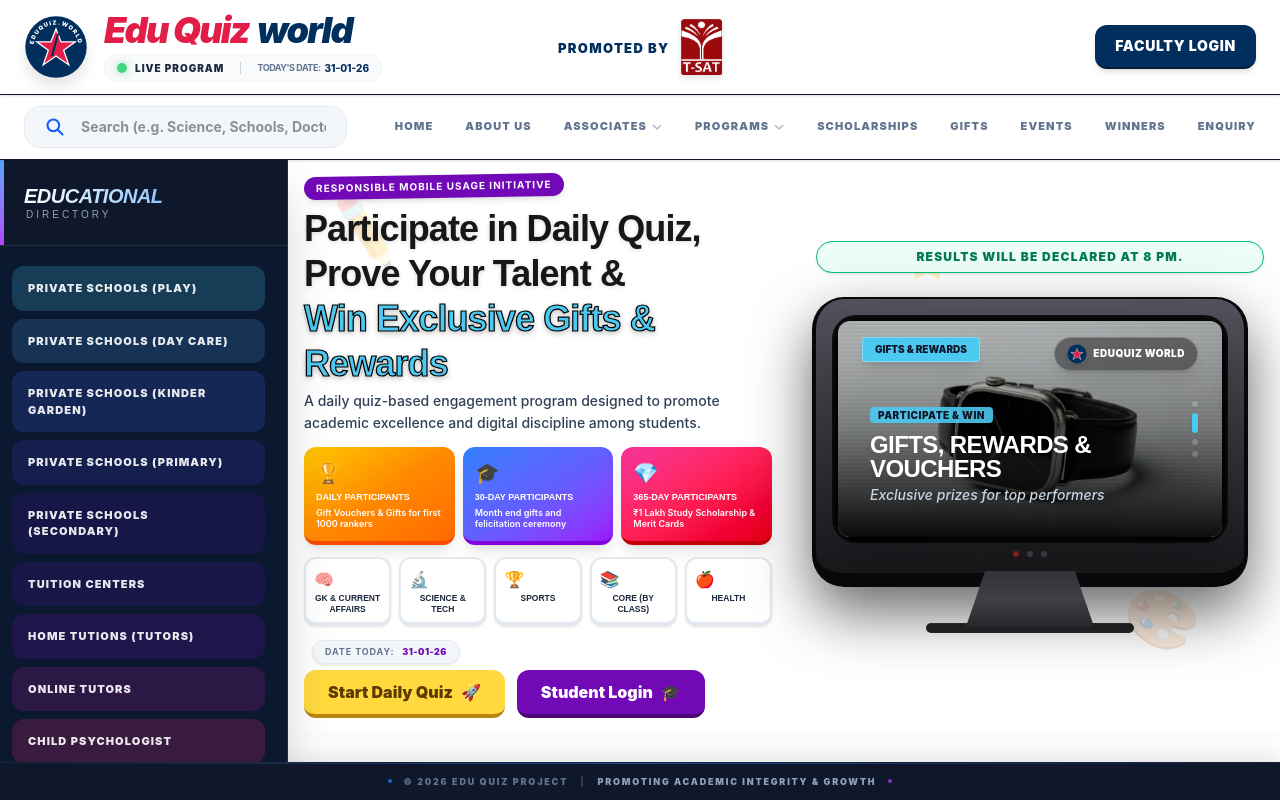
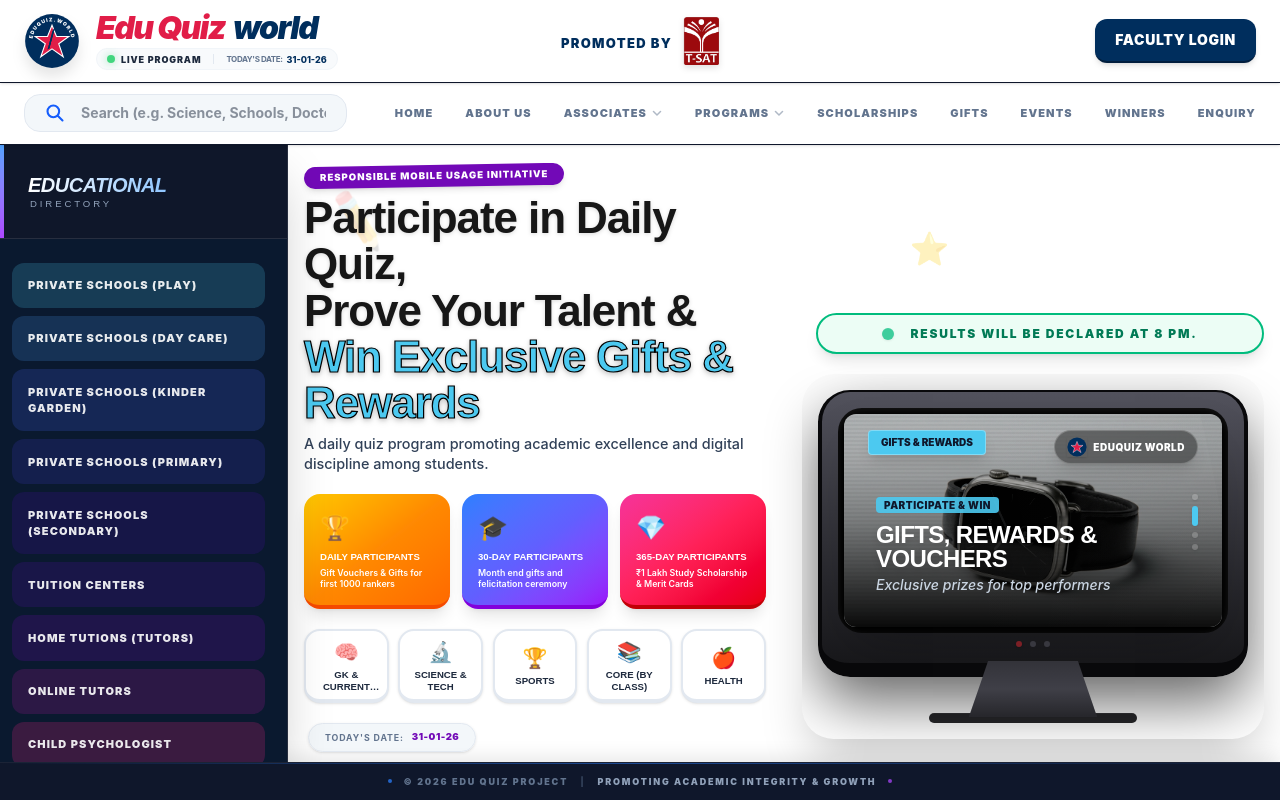
Before and after one commit to lovaraju987/edu_quiz_vajra, a Next.js app: page / in a window 1280 px wide. Built offline with nearby package versions, Linux system fonts and the light colour scheme.

Commit message:
screen compatibility

```diff
--- a/app/components/Header.tsx
+++ b/app/components/Header.tsx
@@ -61,10 +61,10 @@
             <div className="max-w-[1700px] mx-auto">
                 <header className="flex flex-col">
                     {/* Main Identity Bar */}
-                    <div className="px-4 md:px-6 py-2 md:py-3 flex flex-col lg:flex-row items-center justify-between gap-4">
+                    <div className="px-4 md:px-6 py-[clamp(0.5rem,1.5vh,1rem)] flex flex-col lg:flex-row items-center justify-between gap-4">
                         <div className="flex items-center gap-4 shrink-0">
                             {/* Star Logo - Refined Geometry */}
-                            <Link href="/" className="relative w-16 h-16 drop-shadow-xl active:scale-95 transition-all block">
+                            <Link href="/" className="relative w-[clamp(3.5rem,7vh,5rem)] h-[clamp(3.5rem,7vh,5rem)] drop-shadow-xl active:scale-95 transition-all block">
                                 <svg viewBox="0 0 100 100" className="w-full h-full">
                                     <defs>
                                         <path id="circlePathTop" d="M 50, 50 m -35, 0 a 35,35 0 1,1 70,0 a 35,35 0 1,1 -70,0" />
@@ -103,20 +103,20 @@
                             {/* Text Branding & Integrated Live Info */}
                             <div className="flex flex-col">
                                 <div className="flex items-baseline gap-2">
-                                    <span className="text-4xl font-black text-[#e11d48] tracking-tighter italic leading-none">Edu Quiz</span>
-                                    <span className="text-4xl font-black text-[#002e5d] tracking-tighter italic leading-none">world</span>
+                                    <span className="text-[clamp(1.5rem,4vh,2.5rem)] font-black text-[#e11d48] tracking-tighter italic leading-none whitespace-nowrap">Edu Quiz</span>
+                                    <span className="text-[clamp(1.5rem,4vh,2.5rem)] font-black text-[#002e5d] tracking-tighter italic leading-none whitespace-nowrap">world</span>
                                 </div>
 
                                 {/* Live Section - Prominent & Beside Text */}
-                                <div className="flex items-center gap-4 mt-1.5 px-3 py-1.5 bg-slate-50 border border-slate-100 rounded-full w-fit">
-                                    <div className="flex items-center gap-2">
-                                        <div className="w-2.5 h-2.5 rounded-full bg-green-500 animate-pulse shadow-[0_0_8px_rgba(34,197,94,0.6)]"></div>
-                                        <span className="text-[10px] font-black text-slate-800 uppercase tracking-widest leading-none">LIVE PROGRAM</span>
+                                <div className="flex items-center gap-3 mt-1 px-2.5 py-1 bg-slate-50 border border-slate-100 rounded-full w-fit">
+                                    <div className="flex items-center gap-1.5">
+                                        <div className="w-2 h-2 rounded-full bg-green-500 animate-pulse shadow-[0_0_8px_rgba(34,197,94,0.6)]"></div>
+                                        <span className="text-[9px] font-black text-slate-800 uppercase tracking-widest leading-none">LIVE PROGRAM</span>
                                     </div>
-                                    <div className="h-3 w-[1px] bg-slate-300"></div>
+                                    <div className="h-2.5 w-[1px] bg-slate-200"></div>
                                     <div className="flex items-center gap-1">
-                                        <span className="text-[9px] font-bold text-slate-500 uppercase tracking-tighter">TODAY'S DATE:</span>
-                                        <span className="text-[10px] font-extrabold text-[#002e5d] leading-none">{today}</span>
+                                        <span className="text-[8px] font-bold text-slate-500 uppercase tracking-tighter">TODAY'S DATE:</span>
+                                        <span className="text-[9px] font-extrabold text-[#002e5d] leading-none">{today}</span>
                                     </div>
                                 </div>
                             </div>
@@ -130,7 +130,7 @@
                             <img
                                 src="/images/t-sat-logo.png"
                                 alt="T-SAT Logo"
-                                className="h-10 lg:h-14 w-auto object-contain drop-shadow-md hover:scale-105 transition-transform"
+                                className="h-[clamp(2rem,6vh,4rem)] w-auto object-contain drop-shadow-md hover:scale-105 transition-transform"
                             />
                         </div>
 
--- a/app/components/Navbar.tsx
+++ b/app/components/Navbar.tsx
@@ -79,8 +79,8 @@
         }
     };
     return (
-        <header className="sticky top-0 z-40 w-full border-b bg-white/95 backdrop-blur-md shadow-sm py-1">
-            <div className="max-w-[1700px] mx-auto flex h-14 items-center justify-between px-4 lg:px-6">
+        <header className="sticky top-0 z-40 w-full border-b bg-white/95 backdrop-blur-md shadow-sm py-[clamp(0.25rem,0.8vh,0.5rem)]">
+            <div className="max-w-[1700px] mx-auto flex h-[clamp(3rem,6vh,4rem)] items-center justify-between px-4 lg:px-6">
                 <div className="flex-1 flex justify-start items-center gap-4">
                     {/* Mobile Menu Button */}
                     <button
@@ -95,7 +95,7 @@
 
                     <form
                         onSubmit={handleSearch}
-                        className="flex items-center gap-4 bg-slate-100/80 px-4 lg:px-5 py-2.5 rounded-2xl border border-slate-200 focus-within:border-blue-600 focus-within:bg-white transition-all w-full max-w-[500px]"
+                        className="flex items-center gap-4 bg-slate-100/80 px-4 lg:px-5 py-[clamp(0.4rem,1vh,0.75rem)] rounded-2xl border border-slate-200 focus-within:border-blue-600 focus-within:bg-white transition-all w-full max-w-[500px]"
                     >
                         <div className="text-blue-600">
                             <svg className="w-5 h-5" fill="none" stroke="currentColor" viewBox="0 0 24 24">
--- a/app/components/SideNavbar.tsx
+++ b/app/components/SideNavbar.tsx
@@ -29,13 +29,13 @@
                 lg:translate-x-0 lg:static lg:z-30
             `}>
                 {/* Header Section - FIXED TOP */}
-                <div className="relative p-6 border-b border-white/10 bg-[#0f172a] shrink-0">
+                <div className="relative p-[clamp(1.2rem,4vh,1.75rem)] border-b border-white/10 bg-[#0f172a] shrink-0">
                     <div className="absolute top-0 left-0 w-1 h-full bg-gradient-to-b from-blue-400 to-purple-500"></div>
                     <div className="flex items-center justify-between">
                         <div>
-                            <h2 className="text-white font-black text-xl leading-tight tracking-tight uppercase italic flex flex-col">
+                            <h2 className="text-white font-black text-[clamp(1.1rem,2.5vh,1.3rem)] leading-tight tracking-tight uppercase italic flex flex-col">
                                 <span className="bg-clip-text text-transparent bg-gradient-to-r from-white to-blue-300">Educational</span>
-                                <span className="text-[10px] tracking-[0.3em] font-medium text-slate-400 not-italic ml-0.5">DIRECTORY</span>
+                                <span className="text-[clamp(9px,1.2vh,11px)] tracking-[0.3em] font-medium text-slate-400 not-italic ml-0.5">DIRECTORY</span>
                             </h2>
                         </div>
                         <button onClick={onClose} className="lg:hidden text-white/50 hover:text-white p-2 rounded-full hover:bg-white/5 transition-colors">
@@ -47,12 +47,6 @@
                 </div>
 
                 {/* Navigation Items - INTERNAL SCROLLING AREA */}
-                {/*
-                    CRITICAL:
-                    1. flex-1 allows it to take all remaining vertical space.
-                    2. overflow-y-scroll forces the scrollbar track for visibility.
-                    3. min-h-0 prevents the container from expanding past its bounds.
-                */}
                 <nav className="flex-1 overflow-y-scroll overflow-x-hidden min-h-0 bg-[#0a192f] custom-sidebar-scroll" style={{ scrollbarGutter: 'stable' }}>
                     <style jsx global>{`
                         /* Global Scrollbar Styles for the Sidebar */
@@ -77,7 +71,7 @@
                         }
                     `}</style>
 
-                    <div className="py-5 px-3 space-y-2 pb-32">
+                    <div className="py-[clamp(1rem,3vh,1.5rem)] px-3 space-y-[clamp(0.2rem,1vh,0.6rem)] pb-32">
                         {menuItems.map((item) => (
                             <Link
                                 key={item.href}
@@ -92,8 +86,8 @@
                                     style={{ backgroundColor: item.color }}
                                 />
 
-                                <div className="relative z-10 flex items-center justify-between px-4 py-3.5 text-white/90">
-                                    <span className="text-[11px] font-black tracking-widest uppercase group-hover:text-white group-hover:drop-shadow-[0_0_8px_var(--hover-color)] transition-all">
+                                <div className="relative z-10 flex items-center justify-between px-4 py-[clamp(0.7rem,1.8vh,1rem)] text-white/90">
+                                    <span className="text-[clamp(10px,1.4vh,11px)] font-black tracking-widest uppercase group-hover:text-white group-hover:drop-shadow-[0_0_8px_var(--hover-color)] transition-all">
                                         {item.label}
                                     </span>
                                     <svg
@@ -121,7 +115,7 @@
                         {/* Bottom Marker */}
                         <div className="pt-12 pb-6 px-4 text-center">
                             <div className="w-12 h-1 bg-gradient-to-r from-transparent via-slate-700 to-transparent mx-auto mb-4"></div>
-                            <p className="text-slate-500 text-[9px] font-bold uppercase tracking-[0.2em] opacity-40">
+                            <p className="text-slate-500 text-[clamp(8px,1vh,10px)] font-bold uppercase tracking-[0.2em] opacity-40">
                                 Educational Directory End
                             </p>
                         </div>
--- a/app/page.tsx
+++ b/app/page.tsx
@@ -94,70 +94,70 @@
 
   return (
     <MainLayout>
-      <section className="relative py-2 px-4 bg-white overflow-hidden flex-1 flex flex-col justify-center min-h-0">
+      <section className="relative bg-white overflow-hidden flex-1 flex flex-col justify-center min-h-0">
         {/* Background Doodles */}
-        <div className="absolute top-10 left-10 text-6xl opacity-20 rotate-12 animate-float">✏️</div>
-        <div className="absolute bottom-20 right-20 text-6xl opacity-20 -rotate-12 animate-bounce">🎨</div>
-        <div className="absolute top-20 right-1/3 text-4xl opacity-10 animate-pulse">⭐</div>
+        <div className="absolute top-10 left-10 text-[clamp(2rem,6vh,4rem)] opacity-20 rotate-12 animate-float">✏️</div>
+        <div className="absolute bottom-20 right-20 text-[clamp(2rem,6vh,4rem)] opacity-20 -rotate-12 animate-bounce">🎨</div>
+        <div className="absolute top-20 right-1/3 text-[clamp(1.5rem,4vh,3rem)] opacity-10 animate-pulse">⭐</div>
 
-        <div className="container mx-auto max-w-7xl relative z-10 py-1">
-          <div className="flex flex-col lg:flex-row items-center gap-6">
+        <div className="container mx-auto max-w-[1750px] relative z-10 py-[clamp(0.5rem,2vh,2.5rem)] px-4 h-full flex flex-col justify-evenly overflow-hidden">
+          <div className="flex flex-col lg:flex-row items-center gap-[clamp(1rem,4.5vh,3.5rem)] flex-1 min-h-0">
             {/* Main Content */}
-            <div className="flex-1 text-center lg:text-left flex flex-col">
-              <div className="mb-2">
-                <span className="inline-block px-3 py-1 mb-2 text-[10px] font-bold tracking-widest text-white uppercase bg-[#7209B7] rounded-full shadow-md transform -rotate-1">
+            <div className="flex-1 text-center lg:text-left flex flex-col justify-center gap-[clamp(0.5rem,2.5vh,2rem)]">
+              <div>
+                <span className="inline-block px-4 py-1 mb-[clamp(0.25rem,1vh,0.75rem)] text-[clamp(9px,1.2vh,11px)] font-black tracking-widest text-white uppercase bg-[#7209B7] rounded-full shadow-md transform -rotate-1">
                   Responsible Mobile Usage Initiative
                 </span>
 
-                <h1 className="mb-1 text-3xl lg:text-4xl font-black tracking-tight text-[#171717] sm:text-5xl drop-shadow-sm leading-tight">
+                <h1 className="mb-[clamp(0.25rem,1vh,0.5rem)] text-[clamp(1.75rem,5.5vh,3.8rem)] font-black tracking-tight text-[#171717] drop-shadow-sm leading-[1.05]">
                   Participate in Daily Quiz, <br />
                   Prove Your Talent & <br />
                   <span className="text-[#4CC9F0] drop-shadow-md" style={{ WebkitTextStroke: '1.2px #000' }}>Win Exclusive Gifts & Rewards</span>
                 </h1>
-                <p className="max-w-xl mx-auto lg:mx-0 mb-1 text-sm font-medium leading-relaxed text-slate-700">
-                  A daily quiz-based engagement program designed to promote academic excellence and digital discipline among students.
+                <p className="max-w-xl mx-auto lg:mx-0 text-[clamp(11px,1.8vh,1.1rem)] font-medium leading-[1.4] text-slate-700">
+                  A daily quiz program promoting academic excellence and digital discipline among students.
                 </p>
               </div>
 
-              {/* Static Rewards Cards - Optimized size */}
-              <div className="grid grid-cols-1 md:grid-cols-3 gap-2 mb-3 max-w-4xl mx-auto lg:mx-0">
+              {/* Static Rewards Cards - Adaptive size */}
+              <div className="grid grid-cols-1 md:grid-cols-3 gap-[clamp(0.5rem,1.5vh,1.5rem)] max-w-4xl mx-auto lg:mx-0">
                 {/* Daily Rewards */}
-                <div className="bg-gradient-to-br from-yellow-400 via-orange-400 to-orange-500 rounded-xl p-3 shadow-lg border-b-4 border-orange-600 transform transition hover:scale-105">
-                  <div className="text-xl mb-1">🏆</div>
-                  <h3 className="font-black text-white text-[9px] uppercase mb-0.5">Daily Participants</h3>
-                  <p className="text-white text-[9px] font-semibold leading-tight">
+                <div className="bg-gradient-to-br from-yellow-400 via-orange-400 to-orange-500 rounded-2xl p-[clamp(0.5rem,2vh,1.25rem)] shadow-lg border-b-4 border-orange-600 transform transition hover:scale-105">
+                  <div className="text-[clamp(1.2rem,3vh,2rem)] mb-1">🏆</div>
+                  <h3 className="font-black text-white text-[clamp(8px,1.2vh,11px)] uppercase mb-0.5">Daily Participants</h3>
+                  <p className="text-white text-[clamp(8px,1.1vh,10px)] font-semibold leading-tight">
                     Gift Vouchers & Gifts for first 1000 rankers
                   </p>
                 </div>
 
                 {/* Monthly Rewards */}
-                <div className="bg-gradient-to-br from-blue-500 via-indigo-500 to-purple-600 rounded-xl p-3 shadow-lg border-b-4 border-purple-700 transform transition hover:scale-105">
-                  <div className="text-xl mb-1">🎓</div>
-                  <h3 className="font-black text-white text-[9px] uppercase mb-0.5">30-Day Participants</h3>
-                  <p className="text-white text-[9px] font-semibold leading-tight">
+                <div className="bg-gradient-to-br from-blue-500 via-indigo-500 to-purple-600 rounded-2xl p-[clamp(0.5rem,2vh,1.25rem)] shadow-lg border-b-4 border-purple-700 transform transition hover:scale-105">
+                  <div className="text-[clamp(1.2rem,3vh,2rem)] mb-1">🎓</div>
+                  <h3 className="font-black text-white text-[clamp(8px,1.2vh,11px)] uppercase mb-0.5">30-Day Participants</h3>
+                  <p className="text-white text-[clamp(8px,1.1vh,10px)] font-semibold leading-tight">
                     Month end gifts and felicitation ceremony
                   </p>
                 </div>
 
                 {/* Yearly Rewards */}
-                <div className="bg-gradient-to-br from-pink-500 via-rose-500 to-red-600 rounded-xl p-3 shadow-lg border-b-4 border-red-700 transform transition hover:scale-105">
-                  <div className="text-xl mb-1">💎</div>
-                  <h3 className="font-black text-white text-[9px] uppercase mb-0.5">365-Day Participants</h3>
-                  <p className="text-white text-[9px] font-semibold leading-tight">
+                <div className="bg-gradient-to-br from-pink-500 via-rose-500 to-red-600 rounded-2xl p-[clamp(0.5rem,2vh,1.25rem)] shadow-lg border-b-4 border-red-700 transform transition hover:scale-105">
+                  <div className="text-[clamp(1.2rem,3vh,2rem)] mb-1">💎</div>
+                  <h3 className="font-black text-white text-[clamp(8px,1.2vh,11px)] uppercase mb-0.5">365-Day Participants</h3>
+                  <p className="text-white text-[clamp(8px,1.1vh,10px)] font-semibold leading-tight">
                     ₹1 Lakh Study Scholarship & Merit Cards
                   </p>
                 </div>
               </div>
 
               {/* Compact Category Cards */}
-              <div className="grid grid-cols-3 md:grid-cols-5 gap-1.5 md:gap-2 mb-3 max-w-4xl mx-auto lg:mx-0 px-2 lg:px-0">
+              <div className="grid grid-cols-3 md:grid-cols-5 gap-[clamp(0.4rem,1.2vh,1rem)] max-w-4xl mx-auto lg:mx-0 px-2 lg:px-0">
                 {categories.map((cat) => (
                   <div
                     key={cat.name}
-                    className="group bg-white border-2 border-b-4 border-slate-200 rounded-xl p-1.5 md:p-2 transition-all hover:-translate-y-1 hover:border-blue-400 cursor-pointer shadow-sm"
+                    className="group bg-white border-2 border-b-4 border-slate-200 rounded-2xl p-1.5 transition-all hover:-translate-y-1 hover:border-blue-400 cursor-pointer shadow-sm flex flex-col items-center justify-center min-h-[clamp(50px,8vh,85px)]"
                   >
-                    <div className="text-sm md:text-base mb-0.5">{cat.icon}</div>
-                    <h4 className="text-[7.5px] md:text-[8.5px] font-black text-slate-800 uppercase leading-tight line-clamp-2 text-center">
+                    <div className="text-[clamp(1rem,2.5vh,2rem)] mb-0.5">{cat.icon}</div>
+                    <h4 className="text-[clamp(7px,1.2vh,10px)] font-black text-slate-800 uppercase leading-tight line-clamp-2 text-center px-1">
                       {cat.name}
                     </h4>
                   </div>
@@ -165,22 +165,22 @@
               </div>
 
               {/* Action Buttons Section */}
-              <div className="flex flex-col items-center lg:items-start gap-1 mt-0.5">
-                <div className="flex items-center gap-2 px-3 py-1 bg-slate-100/80 rounded-full border border-slate-200 shadow-sm ml-2 mb-0.5">
-                  <span className="text-[9px] font-bold text-slate-500 uppercase tracking-widest">Date Today:</span>
-                  <span className="text-[9px] font-black text-[#7209B7] tracking-wider">{today}</span>
+              <div className="flex flex-col items-center lg:items-start gap-[clamp(0.5rem,1.5vh,1rem)]">
+                <div className="flex items-center gap-2 px-4 py-[clamp(0.2rem,0.8vh,0.5rem)] bg-slate-100/80 rounded-full border border-slate-200 shadow-sm ml-1">
+                  <span className="text-[clamp(8px,1.1vh,10px)] font-bold text-slate-500 uppercase tracking-widest">Today's Date:</span>
+                  <span className="text-[clamp(9px,1.2vh,11px)] font-black text-[#7209B7] tracking-wider">{today}</span>
                 </div>
-                <div className="flex flex-wrap justify-center lg:justify-start gap-3">
+                <div className="flex flex-wrap justify-center lg:justify-start gap-[clamp(0.5rem,1.5vw,1.5rem)]">
                   <button
                     onClick={handleStartDailyQuiz}
-                    className="group relative inline-flex items-center justify-center px-6 py-2.5 text-base font-black text-[#5c3a00] transition-all duration-200 bg-[#FFD93D] border-b-[4px] border-[#b8860b] rounded-xl hover:brightness-110 active:border-b-0 active:translate-y-[4px] hover:shadow-lg hover:-translate-y-0.5"
+                    className="group relative inline-flex items-center justify-center px-[clamp(1rem,4vw,2.5rem)] py-[clamp(0.5rem,1.5vh,1rem)] text-[clamp(0.9rem,2vh,1.25rem)] font-black text-[#5c3a00] transition-all duration-200 bg-[#FFD93D] border-b-[6px] border-[#b8860b] rounded-2xl hover:brightness-110 active:border-b-0 active:translate-y-[6px] hover:shadow-xl hover:-translate-y-0.5"
                   >
                     <span className="mr-2">Start Daily Quiz</span>
                     <span className="group-hover:animate-bounce">🚀</span>
                   </button>
                   <button
                     onClick={handleStudentLogin}
-                    className="group relative inline-flex items-center justify-center px-6 py-2.5 text-base font-black text-white transition-all duration-200 bg-[#7209B7] border-b-[4px] border-[#4a0578] rounded-xl hover:brightness-110 active:border-b-0 active:translate-y-[4px] hover:shadow-lg hover:-translate-y-0.5"
+                    className="group relative inline-flex items-center justify-center px-[clamp(1rem,4vw,2.5rem)] py-[clamp(0.5rem,1.5vh,1rem)] text-[clamp(0.9rem,2vh,1.25rem)] font-black text-white transition-all duration-200 bg-[#7209B7] border-b-[6px] border-[#4a0578] rounded-2xl hover:brightness-110 active:border-b-0 active:translate-y-[6px] hover:shadow-xl hover:-translate-y-0.5"
                   >
                     <span className="mr-2">Student Login</span>
                     <span className="group-hover:rotate-12 transition-transform">🎓</span>
@@ -190,19 +190,19 @@
             </div>
 
             {/* Live Streaming Section with Banner Above */}
-            <div className="flex-1 w-full flex flex-col items-center lg:items-end mt-1 lg:mt-0 gap-2">
+            <div className="flex-[0.8] xl:flex-1 w-full flex flex-col items-center lg:items-end justify-center gap-[clamp(0.5rem,2.5vh,2rem)] min-h-0">
               {/* Exam Status Banner - Match Screenshot Style */}
-              <div className="w-full max-w-md px-5 py-1.5 rounded-full border border-emerald-500 bg-emerald-50 text-emerald-700 shadow-sm transition-all duration-300">
-                <div className="flex items-center gap-3 w-full justify-center">
-                  <div className="w-2 rounded-full shadow-sm animate-pulse bg-emerald-500"></div>
-                  <span className="text-[12px] font-black uppercase tracking-widest text-center">
+              <div className="w-full max-w-sm xl:max-w-md px-6 py-[clamp(0.4rem,1.2vh,0.75rem)] rounded-full border-2 border-emerald-500 bg-emerald-50 text-emerald-700 shadow-lg transform hover:scale-[1.02] transition-all duration-300">
+                <div className="flex items-center gap-4 w-full justify-center">
+                  <div className="w-3 h-3 rounded-full shadow-sm animate-pulse bg-emerald-500"></div>
+                  <span className="text-[clamp(10px,1.5vh,14px)] font-black uppercase tracking-[0.15em] text-center">
                     Results will be declared at 8 pm.
                   </span>
                 </div>
               </div>
 
               {/* Live Streaming Component */}
-              <div className="transition-transform duration-300 w-full max-w-lg">
+              <div className="transition-transform duration-300 w-full max-w-md xl:max-w-lg shadow-2xl rounded-[clamp(1.5rem,4vh,3rem)] overflow-hidden shrink-0">
                 <LiveStreaming />
               </div>
             </div>
```
